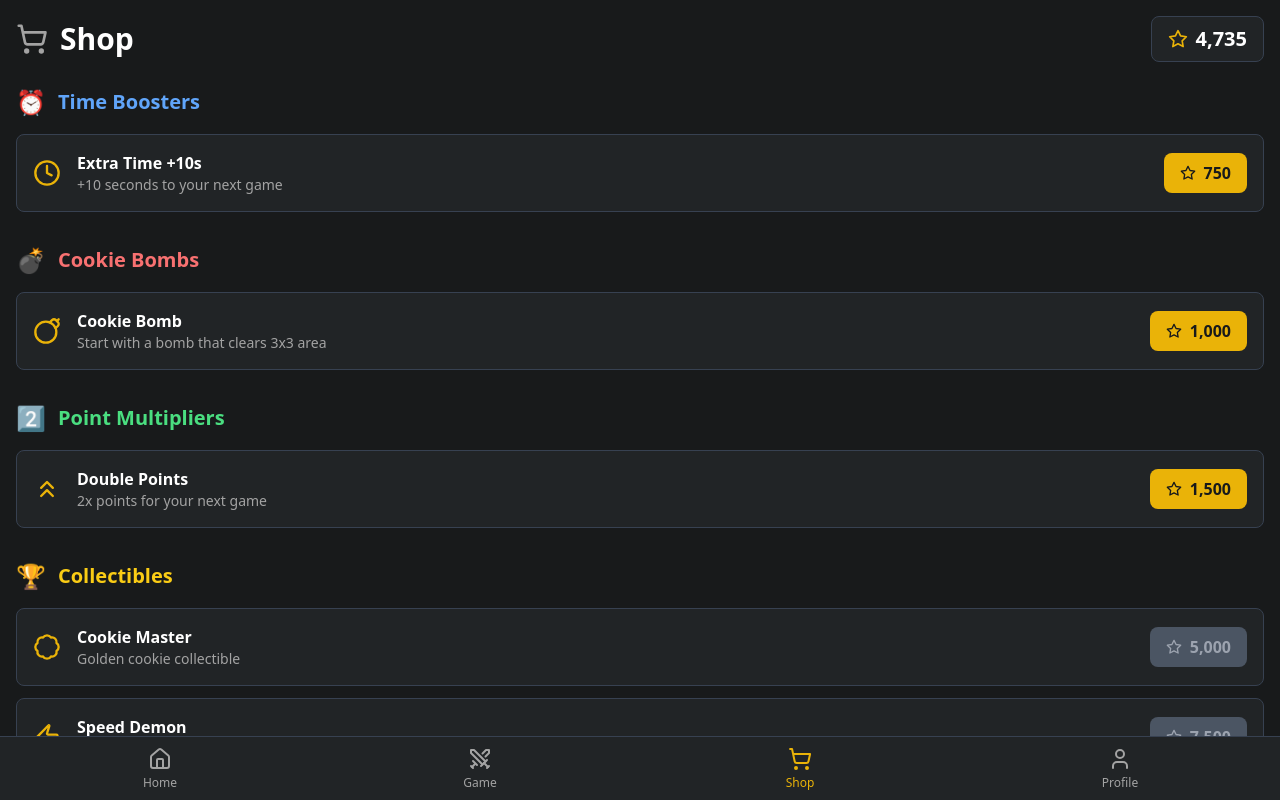
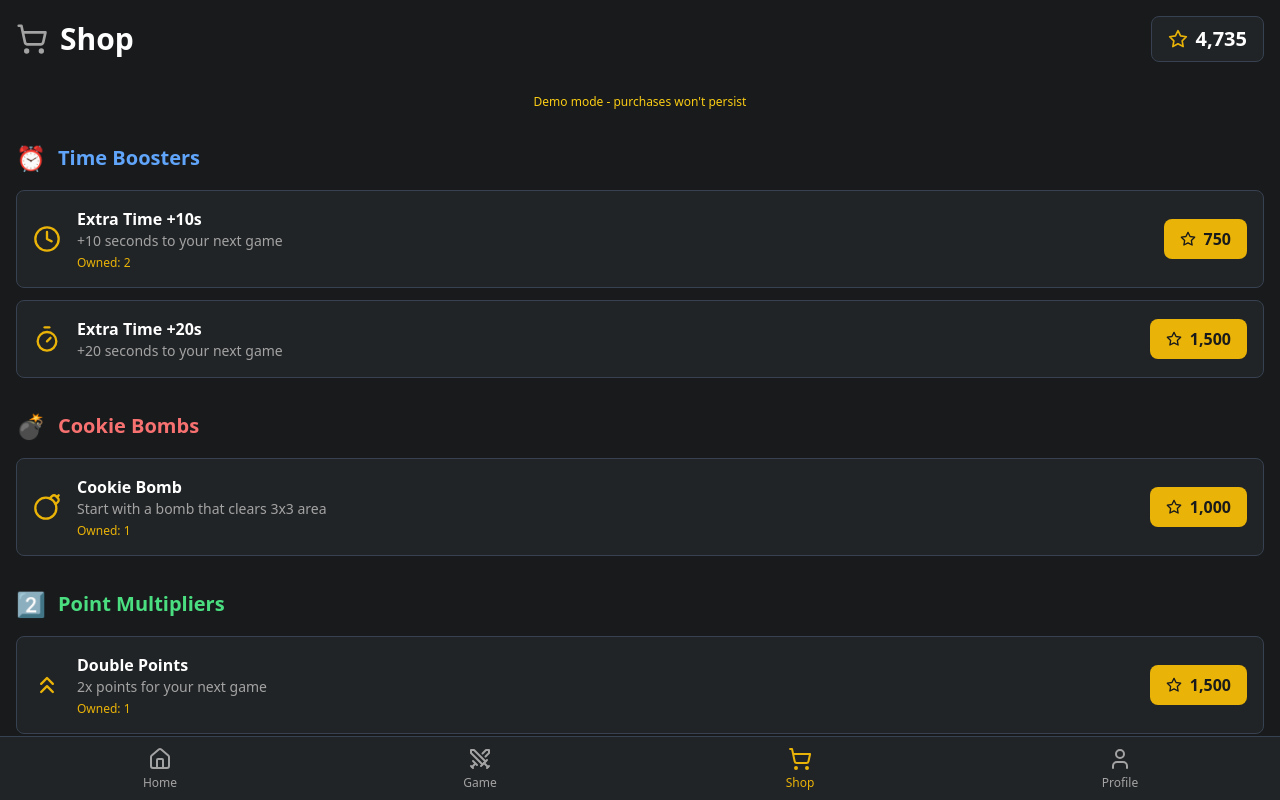
Before and after one commit to herothegolden/meowchigame, a React (Vite) app: page /shop in a window 1280 px wide. Built offline with nearby package versions, Linux system fonts and the light colour scheme; no server answers; the HTML template or start-up script is replaced by a standard one.

Commit message:
Update ShopPage.jsx

```diff
--- a/src/pages/ShopPage.jsx
+++ b/src/pages/ShopPage.jsx
@@ -1,7 +1,6 @@
 import React, { useState, useEffect } from 'react';
 import { motion, AnimatePresence } from 'framer-motion';
 import { ShoppingCart, Star, LoaderCircle, Clock, Timer, Bomb, ChevronsUp, Badge, Zap, Trophy, CheckCircle, Sparkles } from 'lucide-react';
-import soundManager from '../utils/SoundManager'; // 🎵 SOUND INTEGRATION
 
 const BACKEND_URL = import.meta.env.VITE_BACKEND_URL;
 
@@ -16,13 +15,15 @@ const iconComponents = {
   Default: <Star size={28} />
 };
 
+// STANDARDIZED FALLBACK SHOP ITEMS - Complete catalog with consistent pricing
 const FALLBACK_SHOP_ITEMS = [
   { id: 1, name: 'Extra Time +10s', description: '+10 seconds to your next game', price: 750, icon_name: 'Clock', type: 'consumable', category: 'time' },
+  { id: 2, name: 'Extra Time +20s', description: '+20 seconds to your next game', price: 1500, icon_name: 'Timer', type: 'consumable', category: 'time' },
   { id: 3, name: 'Cookie Bomb', description: 'Start with a bomb that clears 3x3 area', price: 1000, icon_name: 'Bomb', type: 'consumable', category: 'bomb' },
   { id: 4, name: 'Double Points', description: '2x points for your next game', price: 1500, icon_name: 'ChevronsUp', type: 'consumable', category: 'multiplier' },
-  { id: 5, name: 'Cookie Master', description: 'Golden cookie collectible', price: 5000, icon_name: 'Badge', type: 'permanent', category: 'badge' },
-  { id: 6, name: 'Speed Demon', description: 'Lightning bolt collectible', price: 7500, icon_name: 'Zap', type: 'permanent', category: 'badge' },
-  { id: 7, name: 'Champion', description: 'Trophy collectible', price: 10000, icon_name: 'Trophy', type: 'permanent', category: 'badge' }
+  { id: 5, name: 'Cookie Master Badge', description: 'Golden cookie profile badge', price: 5000, icon_name: 'Badge', type: 'permanent', category: 'badge' },
+  { id: 6, name: 'Speed Demon Badge', description: 'Lightning bolt profile badge', price: 7500, icon_name: 'Zap', type: 'permanent', category: 'badge' },
+  { id: 7, name: 'Champion Badge', description: 'Trophy profile badge', price: 10000, icon_name: 'Trophy', type: 'permanent', category: 'badge' }
 ];
 
 const categoryConfig = {
@@ -104,11 +105,7 @@ const ShopItemCard = ({ item, userPoints, onPurchase, isOwned, ownedQuantity = 0
         </motion.div>
       ) : (
         <motion.button
-          onClick={() => {
-            // 🎵 SOUND: Button click
-            soundManager.playUI('button_click', { volume: 0.8 });
-            onPurchase(item.id);
-          }}
+          onClick={() => onPurchase(item.id)}
           disabled={!canAfford || isPurchasing}
           className={`font-bold py-2 px-4 rounded-lg flex items-center transition-all duration-200 ${
             canAfford
@@ -192,9 +189,13 @@ const ShopPage = () => {
   const [isConnected, setIsConnected] = useState(false);
   const tg = window.Telegram?.WebApp;
 
-  // Demo state for offline mode
+  // STANDARDIZED DEMO STATE - consistent with other pages
   const [demoPoints, setDemoPoints] = useState(4735);
-  const [demoInventory, setDemoInventory] = useState([]);
+  const [demoInventory, setDemoInventory] = useState([
+    { item_id: 1, quantity: 2 },  // 2x Extra Time +10s
+    { item_id: 3, quantity: 1 },  // 1x Cookie Bomb
+    { item_id: 4, quantity: 1 }   // 1x Double Points
+  ]);
   const [demoBadges, setDemoBadges] = useState([]);
 
   useEffect(() => {
@@ -238,6 +239,7 @@ const ShopPage = () => {
         setConnectionStatus('Demo mode - purchases won\'t persist');
         setIsConnected(false);
 
+        // Use standardized fallback data
         setShopItems(FALLBACK_SHOP_ITEMS);
         setUserPoints(demoPoints);
         setInventory(demoInventory);
@@ -258,7 +260,7 @@ const ShopPage = () => {
     return 'other';
   };
 
-  // SMOOTH & FAST PURCHASE FUNCTION - NO MORE RELOADS! + SOUND INTEGRATION
+  // SMOOTH & FAST PURCHASE FUNCTION - NO MORE RELOADS!
   const handlePurchase = async (itemId) => {
     const item = shopItems.find(i => i.id === itemId);
     if (!item) return;
@@ -283,9 +285,6 @@ const ShopPage = () => {
         }
 
         console.log('Purchase successful:', result);
-
-        // 🎵 SOUND: Purchase success
-        soundManager.playCore('score_collect', { volume: 1.0 });
 
         // INSTANT UI UPDATES - NO RELOAD!
 
@@ -327,11 +326,8 @@ const ShopPage = () => {
       } else {
         console.log('Demo purchase for item:', itemId);
 
-        // Demo mode - instant updates
+        // Demo mode - instant updates with standardized inventory
         if (userPoints >= item.price) {
-          // 🎵 SOUND: Purchase success (demo)
-          soundManager.playCore('score_collect', { volume: 1.0 });
-
           const newPoints = userPoints - item.price;
           setUserPoints(newPoints);
           setDemoPoints(newPoints);
@@ -373,9 +369,6 @@ const ShopPage = () => {
             alert(message);
           }
         } else {
-          // 🎵 SOUND: Purchase failed - not enough points
-          soundManager.playCore('swap_invalid', { volume: 0.8 });
-
           const message = 'Not enough points!';
           if (tg && tg.showPopup) {
             tg.showPopup({
@@ -390,10 +383,6 @@ const ShopPage = () => {
       }
     } catch (error) {
       console.error('Purchase error:', error);
-
-      // 🎵 SOUND: Purchase failed - error
-      soundManager.playCore('swap_invalid', { volume: 0.8 });
-
       tg?.HapticFeedback?.notificationOccurred('error');
 
       const message = error.message || 'Purchase failed';
@@ -442,6 +431,11 @@ const ShopPage = () => {
         </motion.div>
       </motion.div>
 
+      {/* Connection Status */}
+      <div className={`text-xs text-center p-2 rounded ${isConnected ? 'text-green-400' : 'text-yellow-400'}`}>
+        {connectionStatus}
+      </div>
+
       {/* Shop Categories */}
       <motion.div className="space-y-8" layout>
         {Object.entries(categoryConfig).map(([category, categoryData]) => (
```
